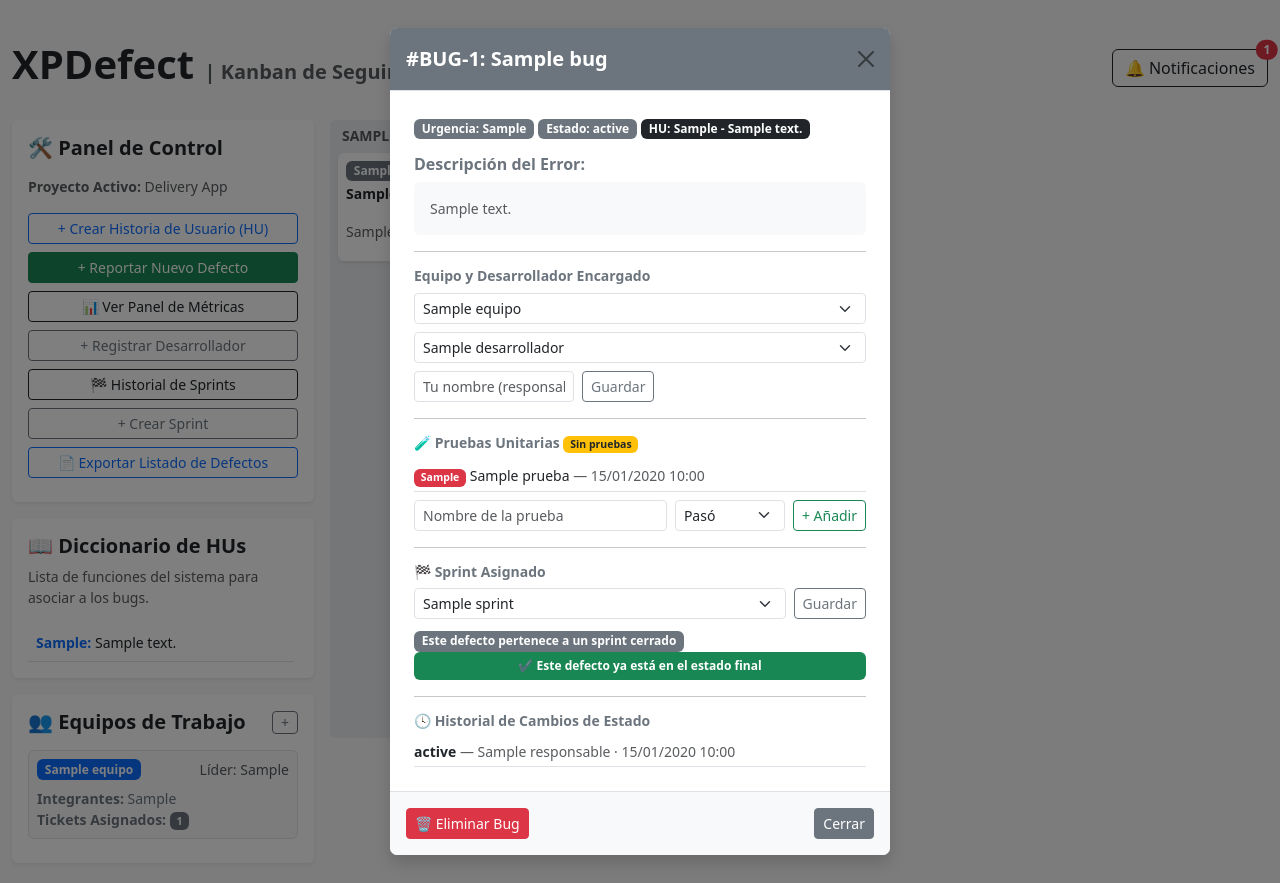
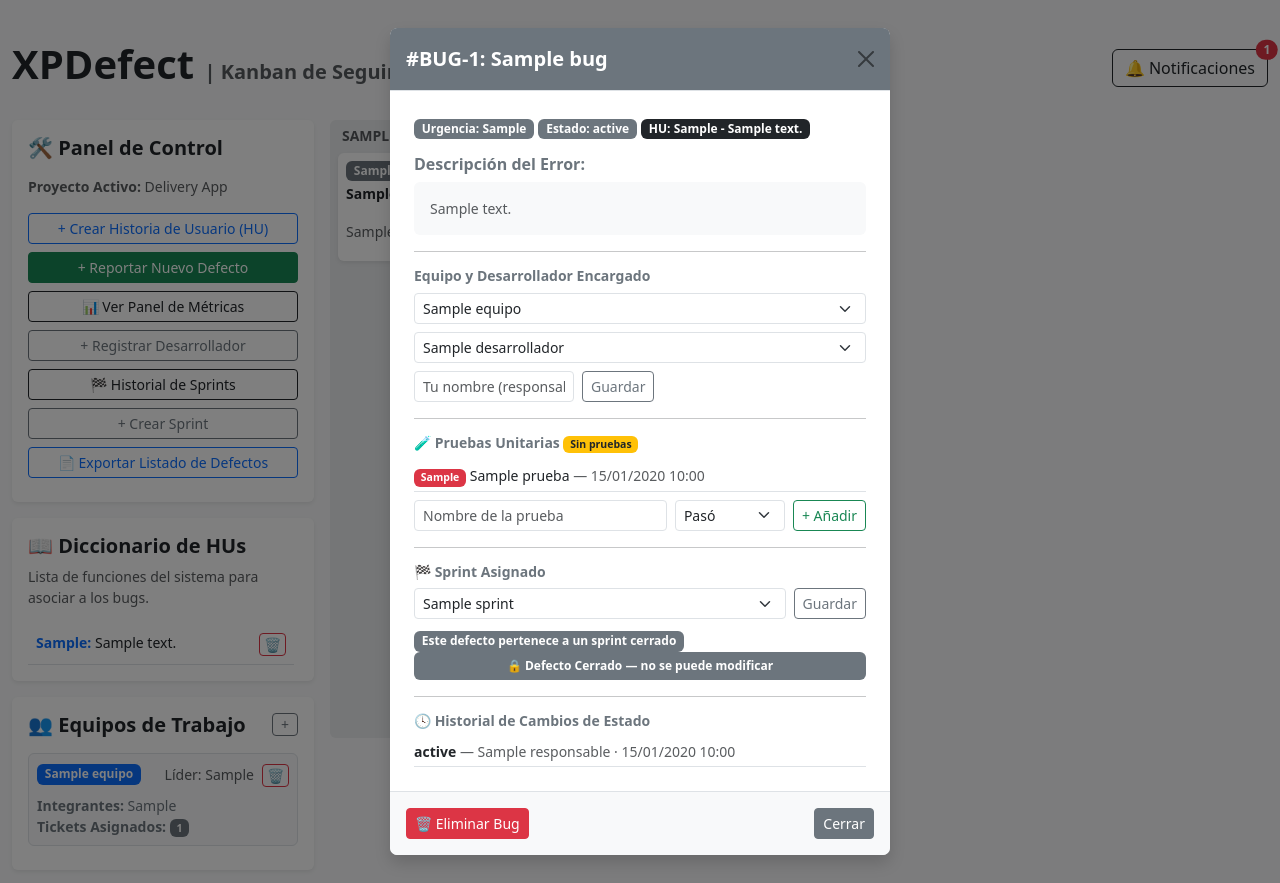
Before and after one commit to rjce2004-design/Dashboard-Errores, a Django app: template kanban/templates/index.html in a window 1280 px wide, after a click that opens the changed part. Run offline with Django 5.2, Linux system fonts and the light colour scheme; tables that the repository leaves empty hold one stand-in row (values such as "Sample post"); the template is opened without the code that fills it: values that come from a table or form of the project are taken from there, most other values are stand-ins (such as "Sample title", 1, 10 or a date in 2020).

Commit message:
Poder retroceder bug y boton de borrar

```diff
--- a/kanban/models.py
+++ b/kanban/models.py
@@ -55,7 +55,7 @@
     severidad = models.CharField(max_length=10, choices=SEVERIDADES, default='MEDIA')
     estado = models.CharField(max_length=15, choices=ESTADOS, default='ABIERTO')
     historia_usuario = models.ForeignKey(
-        HistoriaUsuario, on_delete=models.CASCADE, null=True, blank=True
+        HistoriaUsuario, on_delete=models.SET_NULL, null=True, blank=True
     )
     equipo = models.ForeignKey(
         Equipo, on_delete=models.SET_NULL, null=True, blank=True,
@@ -74,6 +74,8 @@
         return self.titulo
 
     def siguiente_estado(self):
+        if self.estado == 'CERRADO':
+            return None  # un defecto cerrado no se puede modificar
         try:
             idx = self.ORDEN_ESTADOS.index(self.estado)
         except ValueError:
@@ -81,6 +83,20 @@
         if idx < len(self.ORDEN_ESTADOS) - 1:
             siguiente_codigo = self.ORDEN_ESTADOS[idx + 1]
             return dict(self.ESTADOS)[siguiente_codigo], siguiente_codigo
+        return None
+
+    def anterior_estado(self):
+        """Permite retroceder de estado (ej. de Resuelto a Corrección).
+        Un defecto Cerrado no se puede modificar en ninguna dirección."""
+        if self.estado == 'CERRADO':
+            return None
+        try:
+            idx = self.ORDEN_ESTADOS.index(self.estado)
+        except ValueError:
+            return None
+        if idx > 0:
+            anterior_codigo = self.ORDEN_ESTADOS[idx - 1]
+            return dict(self.ESTADOS)[anterior_codigo], anterior_codigo
         return None
 
     def tiene_prueba_registrada(self):
--- a/kanban/templates/index.html
+++ b/kanban/templates/index.html
@@ -52,8 +52,13 @@
                 <p class="text-muted small mb-3">Lista de funciones del sistema para asociar a los bugs.</p>
                 <div style="max-height: 150px; overflow-y: auto;" class="pe-1">
                     {% for hu in hus %}
-                    <div class="p-2 border-bottom small">
-                        <strong class="text-primary">{{ hu.codigo_hu }}:</strong> {{ hu.descripcion_hu }}
+                    <div class="p-2 border-bottom small d-flex justify-content-between align-items-start gap-2">
+                        <div><strong class="text-primary">{{ hu.codigo_hu }}:</strong> {{ hu.descripcion_hu }}</div>
+                        <form method="POST" action="{% url 'eliminar_hu' hu.id %}"
+                              onsubmit="return confirm('¿Eliminar la HU {{ hu.codigo_hu }}? Los bugs asociados quedarán sin HU. Esta acción no se puede deshacer.');">
+                            {% csrf_token %}
+                            <button type="submit" class="btn btn-sm btn-outline-danger py-0 px-1" title="Eliminar HU">🗑️</button>
+                        </form>
                     </div>
                     {% empty %}
                     <p class="small text-muted mb-0">Aún no hay Historias de Usuario registradas.</p>
@@ -71,7 +76,14 @@
                 <div class="p-2 border rounded bg-light mb-2">
                     <div class="d-flex justify-content-between align-items-center">
                         <span class="badge bg-primary">{{ equipo.nombre_equipo }}</span>
+                        <div class="d-flex align-items-center gap-2">
                             <small class="text-muted">Líder: {{ equipo.lider }}</small>
+                            <form method="POST" action="{% url 'eliminar_equipo' equipo.id %}"
+                                  onsubmit="return confirm('¿Eliminar el equipo {{ equipo.nombre_equipo }}? Los bugs y desarrolladores asociados quedarán sin equipo. Esta acción no se puede deshacer.');">
+                                {% csrf_token %}
+                                <button type="submit" class="btn btn-sm btn-outline-danger py-0 px-1" title="Eliminar equipo">🗑️</button>
+                            </form>
+                        </div>
                     </div>
                     <div class="mt-2 small text-secondary">
                         <div><strong>Integrantes:</strong> {{ equipo.integrantes|default:"—" }}</div>
@@ -366,21 +378,51 @@
                         <span class="badge bg-secondary">Este defecto pertenece a un sprint cerrado</span>
                         {% endif %}
 
-                    <!-- Avanzar de estado -->
+                    <!-- Avanzar / retroceder de estado -->
                     <div class="mb-2">
+                        {% if bug.estado == 'CERRADO' %}
+                            <span class="badge bg-secondary w-100 py-2">🔒 Defecto Cerrado — no se puede modificar</span>
+                        {% else %}
+                            <div class="d-flex gap-2 mb-2">
+                                <input type="text" id="responsable-{{ bug.id }}" class="form-control form-control-sm" placeholder="Tu nombre (responsable)">
+                            </div>
+                            <div class="d-flex gap-2">
+                                {% with ant=bug.anterior_estado %}
+                                {% if ant %}
+                                <form method="POST" action="{% url 'retroceder_estado' bug.id %}" class="flex-fill" id="form-retroceder-{{ bug.id }}">
+                                    {% csrf_token %}
+                                    <input type="hidden" name="responsable" class="responsable-hidden-{{ bug.id }}">
+                                    <button type="submit" class="btn btn-outline-warning btn-sm w-100 btn-retroceder" data-bug="{{ bug.id }}">
+                                        ← Regresar a "{{ ant.0 }}"
+                                    </button>
+                                </form>
+                                {% endif %}
+                                {% endwith %}
+
                                 {% with sig=bug.siguiente_estado %}
                                 {% if sig %}
-                            <form method="POST" action="{% url 'avanzar_estado' bug.id %}" class="d-flex gap-2">
+                                <form method="POST" action="{% url 'avanzar_estado' bug.id %}" class="flex-fill" id="form-avanzar-{{ bug.id }}"
+                                    {% if sig.1 == 'CERRADO' %}onsubmit="return confirm('¿Confirmas que #BUG-{{ bug.id }} está listo para pasar a Cerrado? Una vez cerrado no podrá modificarse.');"{% endif %}>
                                     {% csrf_token %}
-                                <input type="text" name="responsable" class="form-control form-control-sm" placeholder="Tu nombre (responsable)">
-                                <button type="submit" class="btn btn-outline-primary btn-sm text-nowrap">
-                                     Mover a "{{ sig.0 }}"
+                                    <input type="hidden" name="responsable" class="responsable-hidden-{{ bug.id }}">
+                                    <button type="submit" class="btn btn-outline-primary btn-sm w-100 btn-avanzar" data-bug="{{ bug.id }}">
+                                        Mover a "{{ sig.0 }}" →
                                     </button>
                                 </form>
-                            {% else %}
-                            <span class="badge bg-success w-100 py-2">✔ Este defecto ya está en el estado final</span>
                                 {% endif %}
                                 {% endwith %}
+                            </div>
+                            <script>
+                            (function() {
+                                var input = document.getElementById('responsable-{{ bug.id }}');
+                                document.querySelectorAll('.btn-avanzar[data-bug="{{ bug.id }}"], .btn-retroceder[data-bug="{{ bug.id }}"]').forEach(function(btn) {
+                                    btn.closest('form').addEventListener('submit', function() {
+                                        this.querySelector('.responsable-hidden-{{ bug.id }}').value = input ? input.value : '';
+                                    });
+                                });
+                            })();
+                            </script>
+                        {% endif %}
                     </div>
 
                     <hr>
--- a/xpdefect_project/urls.py
+++ b/xpdefect_project/urls.py
@@ -3,7 +3,10 @@
 from kanban.views import (
     tablero_kanban,
     eliminar_bug,
+    eliminar_hu,
+    eliminar_equipo,
     avanzar_estado,
+    retroceder_estado,
     asignar_equipo,
     crear_equipo,
     crear_desarrollador,
@@ -23,6 +26,9 @@
     path('', tablero_kanban, name='tablero'),
     path('bug/<int:bug_id>/eliminar/', eliminar_bug, name='eliminar_bug'),
     path('bug/<int:bug_id>/avanzar/', avanzar_estado, name='avanzar_estado'),
+    path('bug/<int:bug_id>/retroceder/', retroceder_estado, name='retroceder_estado'),
+    path('hu/<int:hu_id>/eliminar/', eliminar_hu, name='eliminar_hu'),
+    path('equipo/<int:equipo_id>/eliminar/', eliminar_equipo, name='eliminar_equipo'),
     path('bug/<int:bug_id>/asignar-equipo/', asignar_equipo, name='asignar_equipo'),
     path('equipo/crear/', crear_equipo, name='crear_equipo'),
     path('desarrollador/crear/', crear_desarrollador, name='crear_desarrollador'),
```
Also changed, not shown: kanban/views.py (+45 -0 lines), kanban/migrations/0006_alter_defecto_historia_usuario.py (added). Lines whose indentation alone changed are shown as unchanged.
